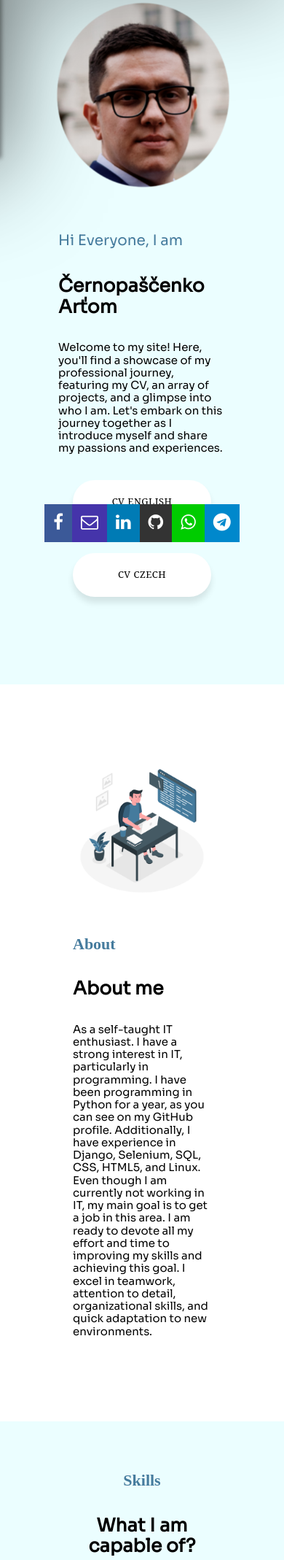
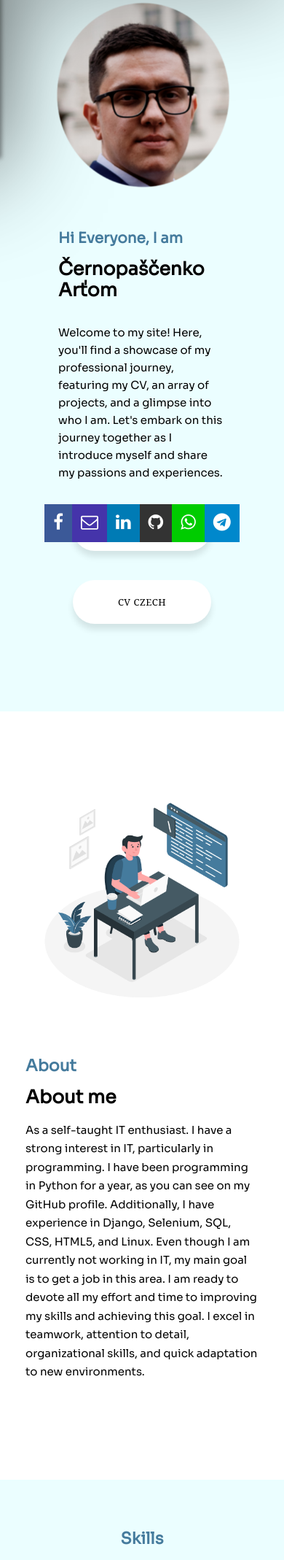
Before and after one commit to uzuran/my_django_project, a Django app: page / in a window 390 px wide. Shown: the part 101-2239 px from the top of the page at 73% size. Run offline with Django 5.2, Linux system fonts and the light colour scheme.

Commit message:
- Text align is change in adaptive response.

```diff
--- a/my_portfolio_web_app/templates/index.html
+++ b/my_portfolio_web_app/templates/index.html
@@ -1,30 +1,53 @@
 <!DOCTYPE html>
 <html lang="en">
   <head>
-    <link href='https://fonts.googleapis.com/css?family=Sora' rel='stylesheet'>
+    <link
+      href="https://fonts.googleapis.com/css?family=Sora"
+      rel="stylesheet"
+    />
     <meta charset="UTF-8" />
     <meta name="viewport" content="width=device-width, initial-scale=1.0" />
-    <title>Document</title>
+    <title>Černopaščenko</title>
     {% load static %}
-    <link rel="stylesheet" href="https://cdnjs.cloudflare.com/ajax/libs/font-awesome/4.7.0/css/font-awesome.min.css">
-    <link rel="stylesheet" href="https://cdnjs.cloudflare.com/ajax/libs/normalize/8.0.1/normalize.min.css">
-    <link rel="stylesheet" href="{% static 'css/main.css' %}">
+    <link
+      rel="stylesheet"
+      href="https://cdnjs.cloudflare.com/ajax/libs/font-awesome/4.7.0/css/font-awesome.min.css"
+    />
+    <link
+      rel="stylesheet"
+      href="https://cdnjs.cloudflare.com/ajax/libs/normalize/8.0.1/normalize.min.css"
+    />
+    <link rel="stylesheet" href="{% static 'css/main.css' %}" />
     <link rel="stylesheet" href="{% static 'css/hamburger.css' %}" />
     <link rel="stylesheet" href="{% static 'css/projects.css' %}" />
     <link rel="stylesheet" href="{% static 'css/sidebar.css' %}" />
+    <link rel="stylesheet" href="{% static 'css/mobile-adaptive.css' %}" />
   </head>
   <body class="main-body-class">
-
     <div class="icon-bar">
-      <a href="https://www.facebook.com/winyl.beat.1" class="facebook"><i class="fa fa-facebook"></i></a>
-      <a href="mailto:else.artem@gmail.com" class="email"><i class="fa fa-envelope-o" aria-hidden="true"></i></a>
-      <a href="https://www.linkedin.com/in/ar%C5%A5om-%C4%8Dernopa%C5%A1%C4%8Denko-a65b82229/" class="linkedin"><i class="fa fa-linkedin"></i></a>
-      <a href="https://github.com/uzuran" class="github"><i class="fa fa-github"></i></a>
-      <a href="https://wa.me/+420704214083" class="whatsup"><i class="fa fa-whatsapp"></i></a>
-      <a href="https://t.me/+420704214083" class="telegram"><i class="fa fa-telegram" aria-hidden="true"></i></a>
+      <a href="https://www.facebook.com/winyl.beat.1" class="facebook"
+        ><i class="fa fa-facebook"></i
+      ></a>
+      <a href="mailto:else.artem@gmail.com" class="email"
+        ><i class="fa fa-envelope-o" aria-hidden="true"></i
+      ></a>
+      <a
+        href="https://www.linkedin.com/in/ar%C5%A5om-%C4%8Dernopa%C5%A1%C4%8Denko-a65b82229/"
+        class="linkedin"
+        ><i class="fa fa-linkedin"></i
+      ></a>
+      <a href="https://github.com/uzuran" class="github"
+        ><i class="fa fa-github"></i
+      ></a>
+      <a href="https://wa.me/+420704214083" class="whatsup"
+        ><i class="fa fa-whatsapp"></i
+      ></a>
+      <a href="https://t.me/+420704214083" class="telegram"
+        ><i class="fa fa-telegram" aria-hidden="true"></i
+      ></a>
     </div>
     <div class="navbar">
-      <h1 class="logo-name">Černopaščenko</h1>
+      <h1>Černopaščenko</h1>
       <div class="hamburger_menu">
         <input id="menu__toggle" type="checkbox" />
         <label class="menu__btn" for="menu__toggle">
@@ -43,16 +66,20 @@
       <div class="head">
         <div id="home" class="header">
           <div class="text">
-            <p class="greetings">Hi Everyone, I am</p>
+            <h2 class="greetings">Hi Everyone, I am</h2>
             <h1>Černopaščenko Arťom</h1>
             <p class="welcome-text">
-              Welcome to my site! Here, you'll find a showcase of my professional journey,
-            featuring my CV, an array of projects, and a glimpse into who I am.
-            Let's embark on this journey together as I introduce myself and share my passions and
-            experiences.
+              Welcome to my site! Here, you'll find a showcase of my
+              professional journey, featuring my CV, an array of projects, and a
+              glimpse into who I am. Let's embark on this journey together as I
+              introduce myself and share my passions and experiences.
             </p>
-          <a href="{% static 'cv_en.pdf' %}"><button class="button-for-download"> CV english</button></a>
-            <a href="{% static 'cv_cz.pdf' %}"><button class="button-for-download">CV czech</button></a>
+            <a href="{% static 'cv_en.pdf' %}"
+              ><button class="button-for-download">CV english</button></a
+            >
+            <a href="{% static 'cv_cz.pdf' %}"
+              ><button class="button-for-download">CV czech</button></a
+            >
           </div>
           <div class="foto">
             <img class="ft" src="{% static 'img/face.png' %}" alt="face" />
@@ -60,20 +87,22 @@
         </div>
 
         <div id="about" class="about">
-          <div class="foto">
-            <img class="ft2" src="{% static 'img/code_typing.png' %}" alt="about" />
+          <div class="code-type-container">
+            <img class="code-type-img" src="{% static 'img/code_typing.png' %}" alt="about"/>
           </div>
-          <div class="text">
+          <div class="text-about-me-container">
             <h2>About</h2>
             <h1>About me</h1>
             <p class="text-about-me">
               As a self-taught IT enthusiast. I have a strong interest in IT,
-              particularly in programming. I have been programming in Python for a year,
-              as you can see on my GitHub profile. Additionally, I have experience in
-              Django, Selenium, SQL, CSS, HTML5, and Linux. Even though I am currently not working in IT,
-              my main goal is to get a job in this area. I am ready to devote all my effort
-              and time to improving my skills and achieving this goal. I excel in teamwork,
-              attention to detail, organizational skills, and quick adaptation to new environments.
+              particularly in programming. I have been programming in Python for
+              a year, as you can see on my GitHub profile. Additionally, I have
+              experience in Django, Selenium, SQL, CSS, HTML5, and Linux. Even
+              though I am currently not working in IT, my main goal is to get a
+              job in this area. I am ready to devote all my effort and time to
+              improving my skills and achieving this goal. I excel in teamwork,
+              attention to detail, organizational skills, and quick adaptation
+              to new environments.
             </p>
           </div>
         </div>
@@ -81,12 +110,12 @@
           <h2>Skills</h2>
           <h1>What I am capable of?</h1>
           <div class="skills-icons">
-            <img  src="{% static 'img/python.png' %}" alt="python" />
-            <img   src="{% static 'img/django.png' %}" alt="django" />
-            <img   src="{% static 'img/selenium.png' %}" alt="selenium" />
-            <img   src="{% static 'img/sql.png' %}" alt="sql" />
-            <img   src="{% static 'img/css.png' %}" alt="css" />
-            <img  src="{% static 'img/html.png' %}" alt="html" />
+            <img src="{% static 'img/python.png' %}" alt="python" />
+            <img src="{% static 'img/django.png' %}" alt="django" />
+            <img src="{% static 'img/selenium.png' %}" alt="selenium" />
+            <img src="{% static 'img/sql.png' %}" alt="sql" />
+            <img src="{% static 'img/css.png' %}" alt="css" />
+            <img src="{% static 'img/html.png' %}" alt="html" />
           </div>
         </div>
         <div id="projects" class="projects">
@@ -95,37 +124,50 @@
           <div class="projects_gallery">
             <div class="gallery">
               <a target="_blank" href="{% url 'simple_app.html' %}">
-              <img  src="{% static 'img/simple_automation.png' %}" alt="simple-automation">
+                <img
+                  src="{% static 'img/simple_automation.png' %}"
+                  alt="simple-automation"
+                />
               </a>
               <div class="desc">Add a description of the image here</div>
             </div>
             <div class="gallery">
               <a target="_blank" href="https://git-scm.com/">
-              <img  src="{% static 'img/fake_project.png' %}" alt="Cinque Terre">
+                <img
+                  src="{% static 'img/fake_project.png' %}"
+                  alt="Cinque Terre"
+                />
               </a>
               <div class="desc">Add a description of the image here</div>
             </div>
             <div class="gallery">
               <a target="_blank" href="https://git-scm.com/">
-              <img src="{% static 'img/fake_project.png' %}" alt="Cinque Terre">
+                <img
+                  src="{% static 'img/fake_project.png' %}"
+                  alt="Cinque Terre"
+                />
               </a>
               <div class="desc">Add a description of the image here</div>
             </div>
             <div class="gallery">
               <a target="_blank" href="https://git-scm.com/">
-              <img src="{% static 'img/fake_project.png' %}" alt="Cinque Terre">
+                <img
+                  src="{% static 'img/fake_project.png' %}"
+                  alt="Cinque Terre"
+                />
               </a>
               <div class="desc">Add a description of the image here</div>
             </div>
           </div>
-
         </div>
         <footer>
           <div id="contacts" class="contacts">
             <h2>Contacts</h2>
             <h1>Get in touch</h1>
-          <p><a href="mailto:else.artem@gmail.com">else.artem@gmail.com</a></p>
-          <p> Copyright © 2024. Develop by Ritachka</p>
+            <p>
+              <a href="mailto:else.artem@gmail.com">else.artem@gmail.com</a>
+            </p>
+            <p>Copyright © 2024. Develop by Ritachka</p>
           </div>
         </footer>
       </div>
--- a/static/css/main.css
+++ b/static/css/main.css
@@ -2,12 +2,12 @@ body {
   margin: 0;
   background-color: #ebfeff;
 }
-.wraper{
+.portfolio{
   max-width: 1500px;
   margin: auto;
   filter: drop-shadow(0px 10px 50px rgba(0, 0, 0, 0.1));
 }
-.wraper-head {
+.head {
   background-color: #ebfeff;
   font-family: "Sora";
 }
@@ -65,12 +65,10 @@ body {
   display: flex;
   align-items: center;
   flex-direction: column;
-  margin: 0 100px;
-  padding: 50px 0px;
+  margin: 50px;
+
 }
-.skills h1{
-  text-align: center;
-}
+
 h1 {
   font-family: "Sora";
   font-style: bold;
@@ -79,6 +77,7 @@ h1 {
 h2 {
   color: #457b9d;
   font-size: 22px;
+  margin-bottom: 0px;
 }
 footer {
   display: flex;
@@ -102,50 +101,3 @@ footer {
   font-size: 15px;
   font-style: regular;
 }
-/* For tablets and smaller screens (up to 900px wide) */
-@media only screen and (max-width: 1000px) {
-  .header {
-    flex-direction: column-reverse;
-    padding: 100px;
-    gap: 30px;
-  }
-  .about {
-    flex-direction: column;
-    gap: 50px;
-  }
-  .button {
-    display: flex;
-    justify-content: center;
-    padding: 20px;
-  }
-  .skills-icons {
-    display: flex;
-    flex-wrap: wrap;
-    flex-direction: row;
-    justify-content: space-around;
-    gap: 50px;
-  }
-  .ft2 {
-    max-width: 100%; /* Reduce width on smaller screens to avoid overflow */
-}
-}
-
-/* For mobile phones (up to 600px wide) */
-@media only screen and (max-width: 600px) {
-  .about {
-    gap: 30px;
-  }
-  .skills-icons  {
-    gap: 10px;
-  }
-  .button{
-    flex-direction: column;
-  }
-  .text {
-    display: flex;
-    flex-wrap: wrap;
-    flex-direction: column;
-    justify-content: space-around;
-  }
-
-}
--- /dev/null
+++ b/static/css/mobile-adaptive.css
@@ -0,0 +1,73 @@
+/* For tablets and smaller screens (up to 900px wide) */
+@media only screen and (max-width: 1000px) {
+  .header {
+    flex-direction: column-reverse;
+    padding: 100px;
+    gap: 30px;
+  }
+  .about {
+    flex-direction: column;
+    gap: 50px;
+  }
+  .button {
+    display: flex;
+    justify-content: center;
+    padding: 20px;
+  }
+  .skills-icons {
+    display: flex;
+    flex-wrap: wrap;
+    flex-direction: row;
+    justify-content: space-around;
+    gap: 50px;
+  }
+  .ft2 {
+    max-width: 100%; /* Reduce width on smaller screens to avoid overflow */
+    h1 {
+      font-size: 5vw; /* Adjust font size for larger screens */
+    }
+  }
+}
+
+/* For mobile phones (up to 600px wide) */
+@media only screen and (max-width: 600px) {
+  .about {
+    gap: 30px;
+  }
+  .skills-icons {
+    gap: 10px;
+  }
+  .button {
+    flex-direction: column;
+  }
+  .text {
+    display: flex;
+    flex-wrap: wrap;
+    flex-direction: column;
+    justify-content: space-around;
+  }
+
+  .text-about-me {
+    font-size: 15px;
+    line-height: 1.7;
+  }
+
+  .text-about-me-container {
+    width: 200%;
+    max-width: 320px;
+    background: white;
+    padding: 20px;
+  }
+
+  .welcome-text {
+    font-size: 15px;
+    line-height: 1.6;
+  }
+
+  .code-type-img {
+    width: 300px;
+    height: auto;
+  }
+
+
+}
--- a/static/css/projects.css
+++ b/static/css/projects.css
@@ -4,7 +4,7 @@
     flex-direction: column;
     align-items: center;
     background-color: white;
-    padding: 70px;
+
 }
 .projects_gallery {
     display: flex;
```
Lines whose indentation alone changed are shown as unchanged.
